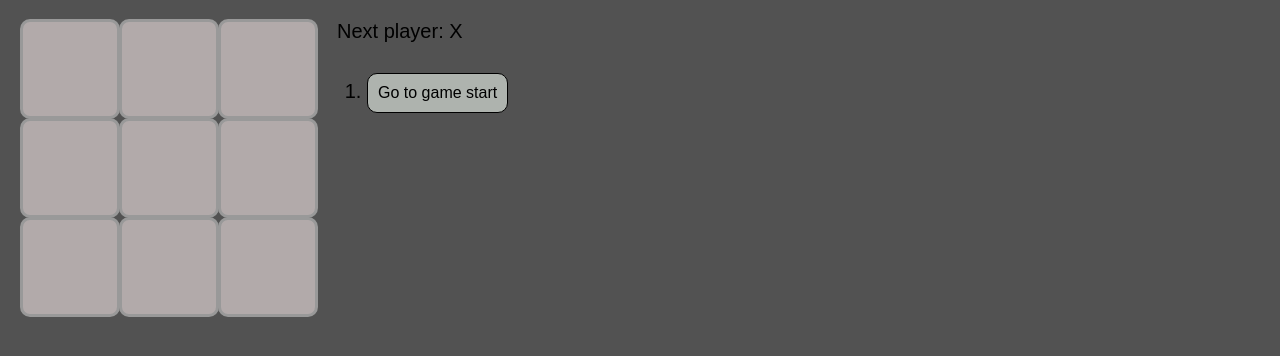
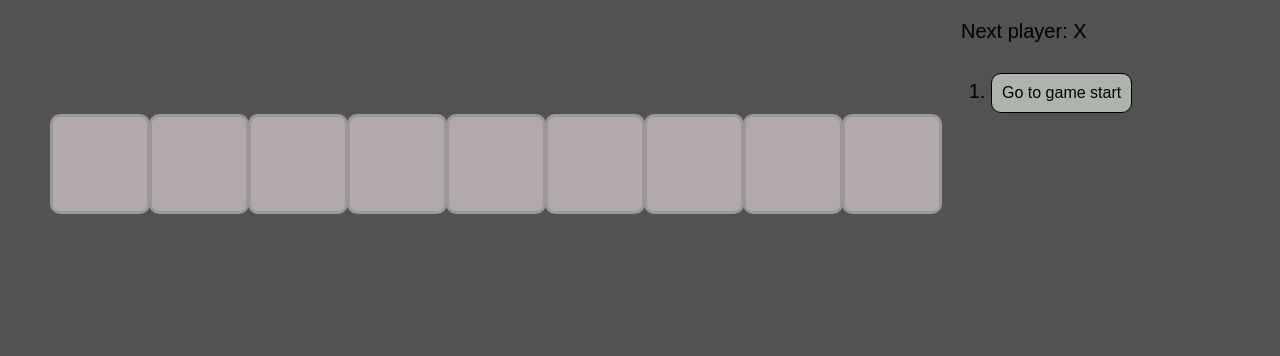
Before and after one commit to hrdwhrdwhrdw/tic-tac-toe, a React (Create React App) app: page / in a window 1280 px wide. Shown: the top 356 px of the page. Built offline with nearby package versions, Linux system fonts and the light colour scheme.

Commit message:
wrote function to create squares

```diff
--- a/src/christ/Board.jsx
+++ b/src/christ/Board.jsx
@@ -1,36 +1,24 @@
-import React from 'react';
-import Square from './Square'
+import React from "react";
+import Square from "./Square";
 
 class Board extends React.Component {
-  renderSquare(i) {
-    return (
-      <Square
-        activeValue={this.props.activeValue}
-        value={this.props.squares[i]}
-        onClick={() => this.props.onClick(i)}
-        className={this.props.activeValue === i+1 ? 'chosen' : ''}
-      />
-    );
-  }
-
   render() {
     return (
       <div>
-        <div className="board-row">
-          {this.renderSquare(0)}
-          {this.renderSquare(1)}
-          {this.renderSquare(2)}
-        </div>
-        <div className="board-row">
-          {this.renderSquare(3)}
-          {this.renderSquare(4)}
-          {this.renderSquare(5)}
-        </div>
-        <div className="board-row">
-          {this.renderSquare(6)}
-          {this.renderSquare(7)}
-          {this.renderSquare(8)}
-        </div>
+        <ul className="board-row">
+          {[0, 1, 2, 3, 4, 5, 6, 7, 8].map((index, i) => {
+            return (
+                <Square
+                  activeValue={this.props.activeValue}
+                  key={i}
+                  index={index}
+                  value={this.props.squares[i]}
+                  onClick={() => this.props.onClick(i)}
+                  className={this.props.activeValue === i + 1 ? "chosen" : ""}
+                />
+            );
+          })}
+        </ul>
       </div>
     );
   }
```
